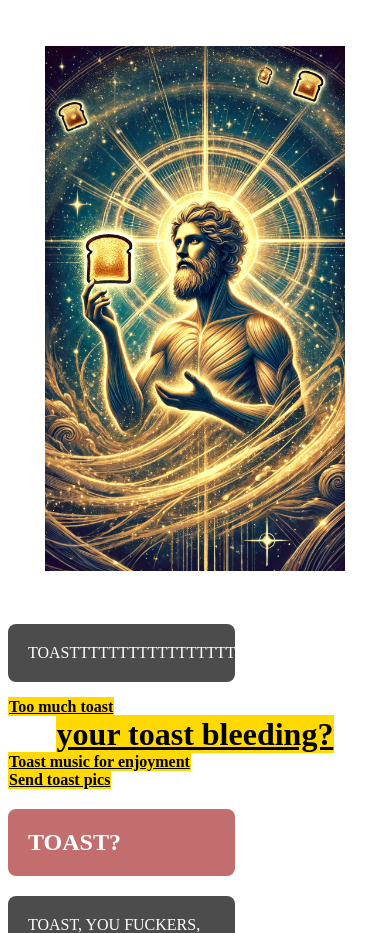
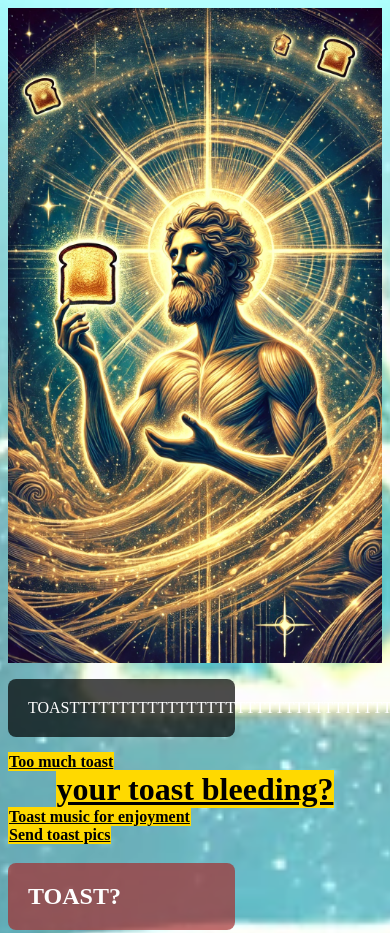
Before and after one commit to Raiden4321234/Raiden.github.io, a plain HTML site: page About.html in a window 390 px wide. Shown: the top 933 px of the page. Drawn offline with Linux system fonts and the light colour scheme.

Commit message:
Update About.html

```diff
--- a/About.html
+++ b/About.html
@@ -21,6 +21,15 @@
   background-position: center;
   background-repeat: no-repeat;
       }
+@media screen and (max-width: 600px) {
+  body {
+    background-size: cover;
+    background-position: center;}
+  img {
+    width: 100%;
+    height: auto;
+  }
+
       .text-background {
         background-color: rgba(0, 0, 0, 0.7);
         color: white;
```
Lines whose indentation alone changed are shown as unchanged.
